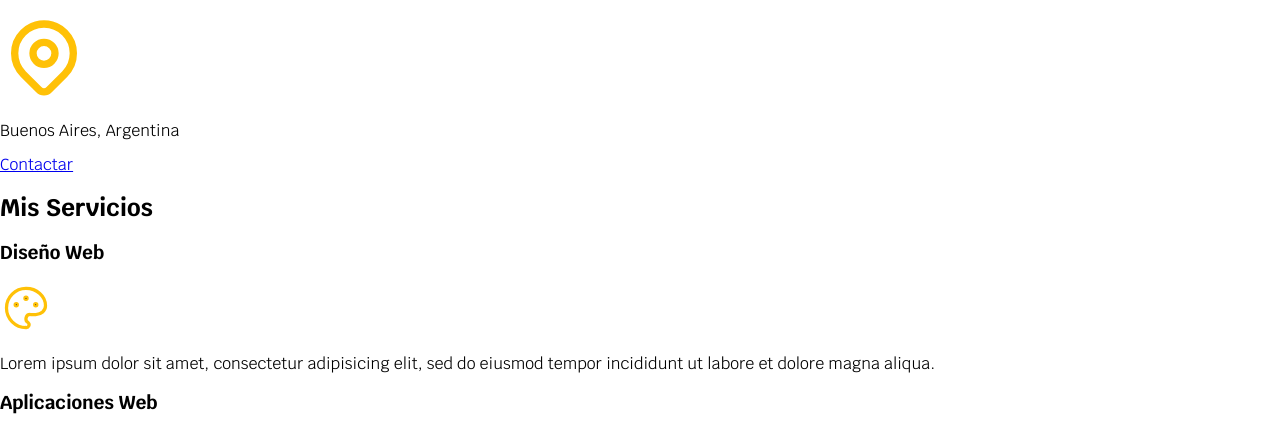
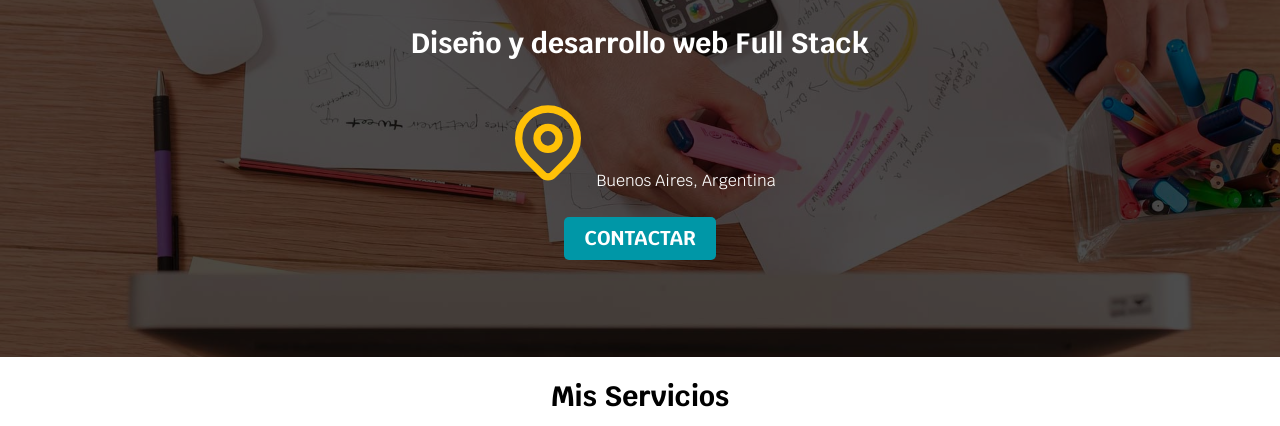
Before and after one commit to brunolabozzetta/freelancer, a plain HTML site: page index.html in a window 1280 px wide. Shown: the part 231-657 px from the top of the page. Drawn offline with Linux system fonts and the light colour scheme.

Commit message:
sigo sumando estilos y avanzando en el proyecto

```diff
--- a/css/styles.css
+++ b/css/styles.css
@@ -15,10 +15,20 @@ body {
   font-family: 'Krub', sans-serif;
 }
 
-.titulo {
+h1 {
+  font-size: 3.8rem;
+}
+
+h2 {
+  font-size: 2.8rem;
+}
+
+h3 {
+  font-size: 1.8rem;
+}
+
+h1, h2, h3 {
   text-align: center;
-  font-size: 3.8rem;
-
 }
 
 .titulo span {
@@ -28,6 +38,26 @@ body {
 .contenedor {
   max-width: 120rem;
   margin: 0 auto;
+}
+
+.boton {
+  background-color: var(--secundario);
+  color: var(--blanco);
+  padding: 1rem 2rem;
+  margin-top: 1rem;
+  font-size: 2rem;
+  text-decoration: none;
+  text-transform: uppercase;
+  font-weight: bold;
+  border-radius: .5rem;
+  width: 80%;
+  text-align: center;
+}
+
+@media (min-width: 768px) {
+  .boton {
+    width: auto;
+  }
 }
 
 .nav-bg {
@@ -88,3 +118,29 @@ body {
   background-color: var(--primario);
   color: var(--oscuro);
 }
+
+.hero {
+  background-image: url(../img/hero.jpg);
+  background-repeat: no-repeat;
+  background-size: cover;
+  height: 45rem;
+  position: relative;
+}
+
+.contenido-hero {
+  position: absolute;
+  background-color: rgba(0,0,0, .7);
+  width: 100%;
+  height: 100%;
+
+  display: flex;
+  flex-direction: column;
+  align-items: center;
+  justify-content: center;
+
+}
+
+.contenido-hero h2,
+.contenido-hero p {
+  color: var(--blanco);
+}
--- a/index.html
+++ b/index.html
@@ -34,19 +34,27 @@
 
 
 
-<section>
+<section class="hero">
+  <div class="contenido-hero">
+
+
 
   <h2 class="titulo">Diseño y desarrollo web Full Stack</h2>
+
+
+
   <p>
-      <svg xmlns="http://www.w3.org/2000/svg" class="icon icon-tabler icon-tabler-map-pin" width="88" height="88" viewBox="0 0 24 24" stroke-width="2" stroke="#FFC107" fill="none" stroke-linecap="round" stroke-linejoin="round">
-      <path stroke="none" d="M0 0h24v24H0z" fill="none"/>
-      <circle cx="12" cy="11" r="3" />
-      <path d="M17.657 16.657l-4.243 4.243a2 2 0 0 1 -2.827 0l-4.244 -4.243a8 8 0 1 1 11.314 0z" />
-      </svg>
-  </p>
-  <p>Buenos Aires, Argentina</p>
+    <svg xmlns="http://www.w3.org/2000/svg" class="icon icon-tabler icon-tabler-map-pin" width="88" height="88" viewBox="0 0 24 24" stroke-width="2" stroke="#FFC107" fill="none" stroke-linecap="round" stroke-linejoin="round">
+    <path stroke="none" d="M0 0h24v24H0z" fill="none"/>
+    <circle cx="12" cy="11" r="3" />
+    <path d="M17.657 16.657l-4.243 4.243a2 2 0 0 1 -2.827 0l-4.244 -4.243a8 8 0 1 1 11.314 0z" />
+    </svg>
 
-  <a href="#">Contactar</a>
+    Buenos Aires, Argentina</p>
+
+  <a class="boton" href="#">Contactar</a>
+
+  </div>
 
 </section>
 
```
